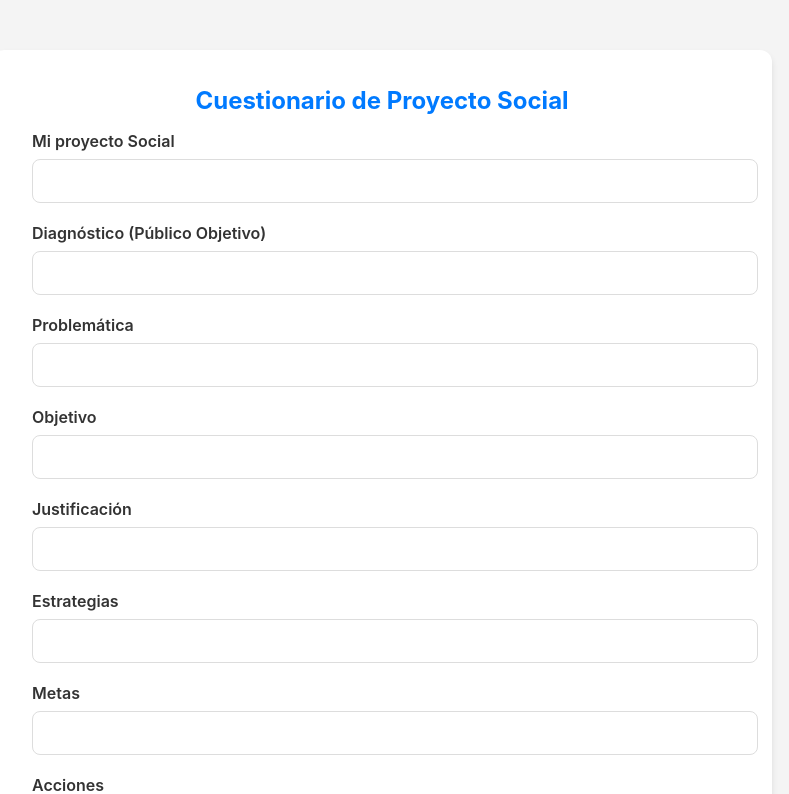
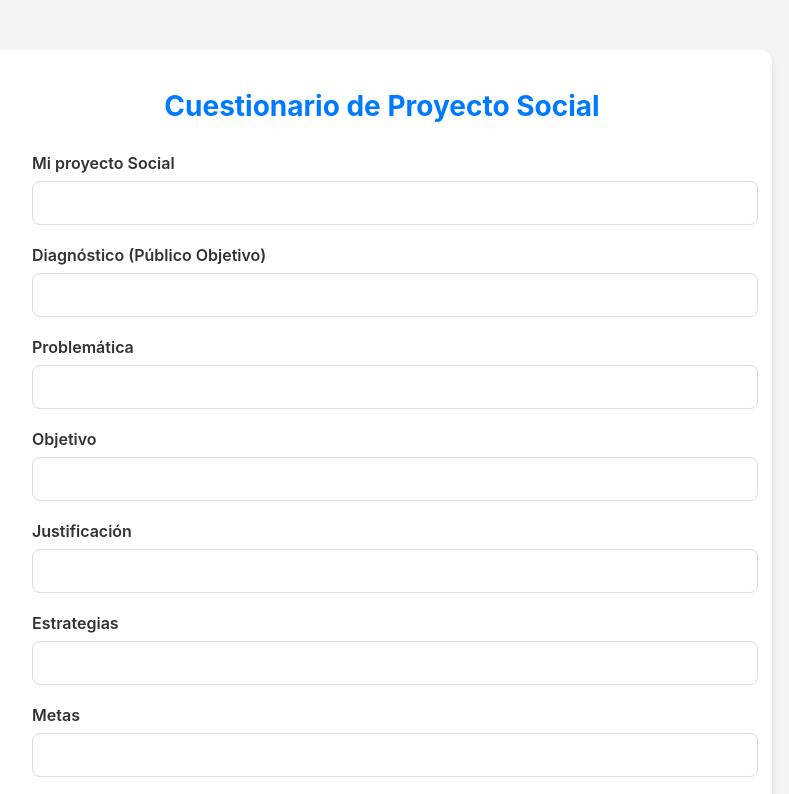
Before and after one commit to FivelRangel/FivelRangel, a plain HTML site: page conferencia.html in a window 1280 px wide. Shown: the top 794 px of the page, without its empty margins (258-1047 px from the left). Drawn offline with nearby package versions, Linux system fonts and the light colour scheme.

Commit message:
Update conferencia.html

```diff
--- a/conferencia.html
+++ b/conferencia.html
@@ -22,8 +22,9 @@
         }
         h1 {
             text-align: center;
-            font-size: 24px;
+            font-size: 28px;
             color: #007aff;
+            margin-bottom: 30px;
         }
         .form-group {
             margin-bottom: 20px;
```
